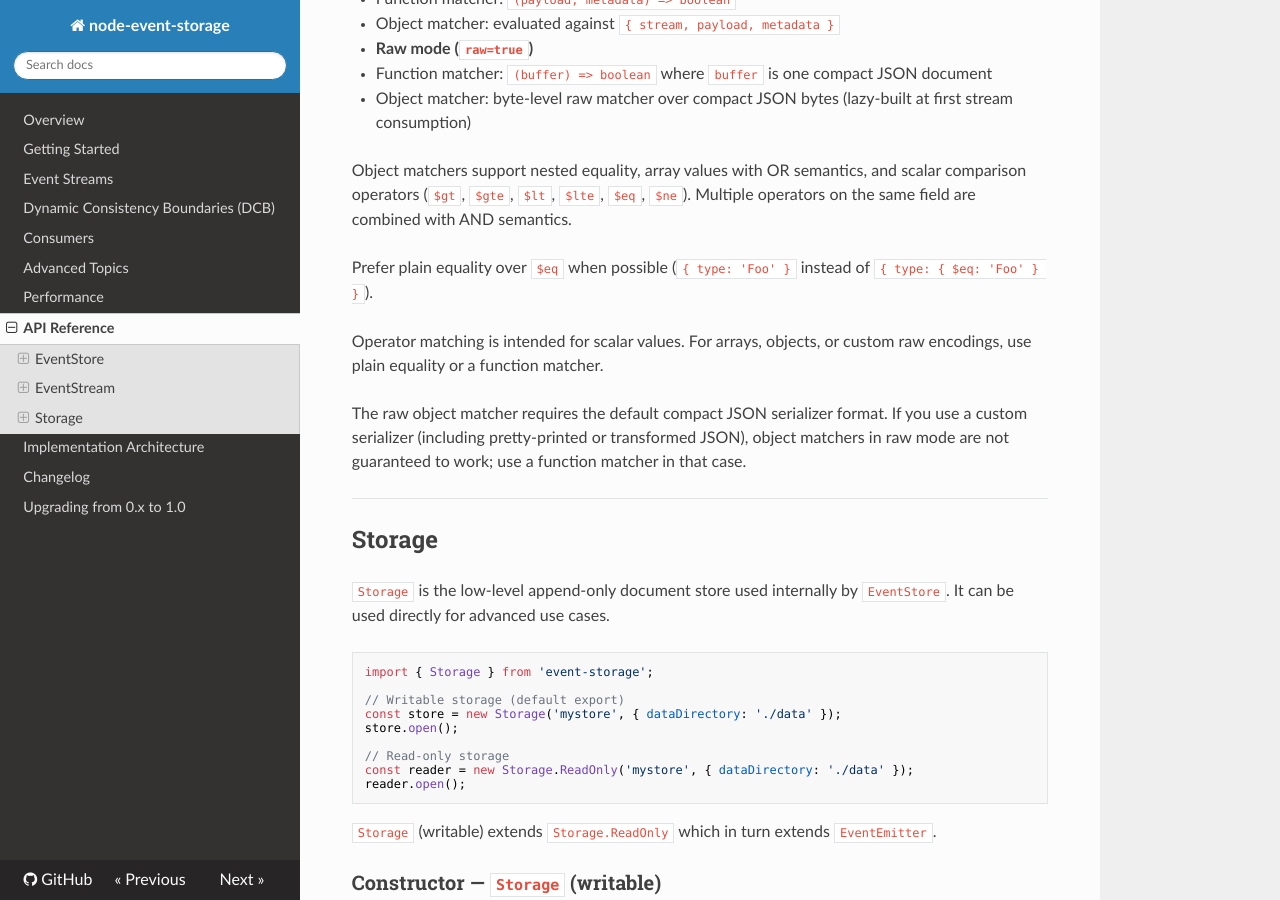
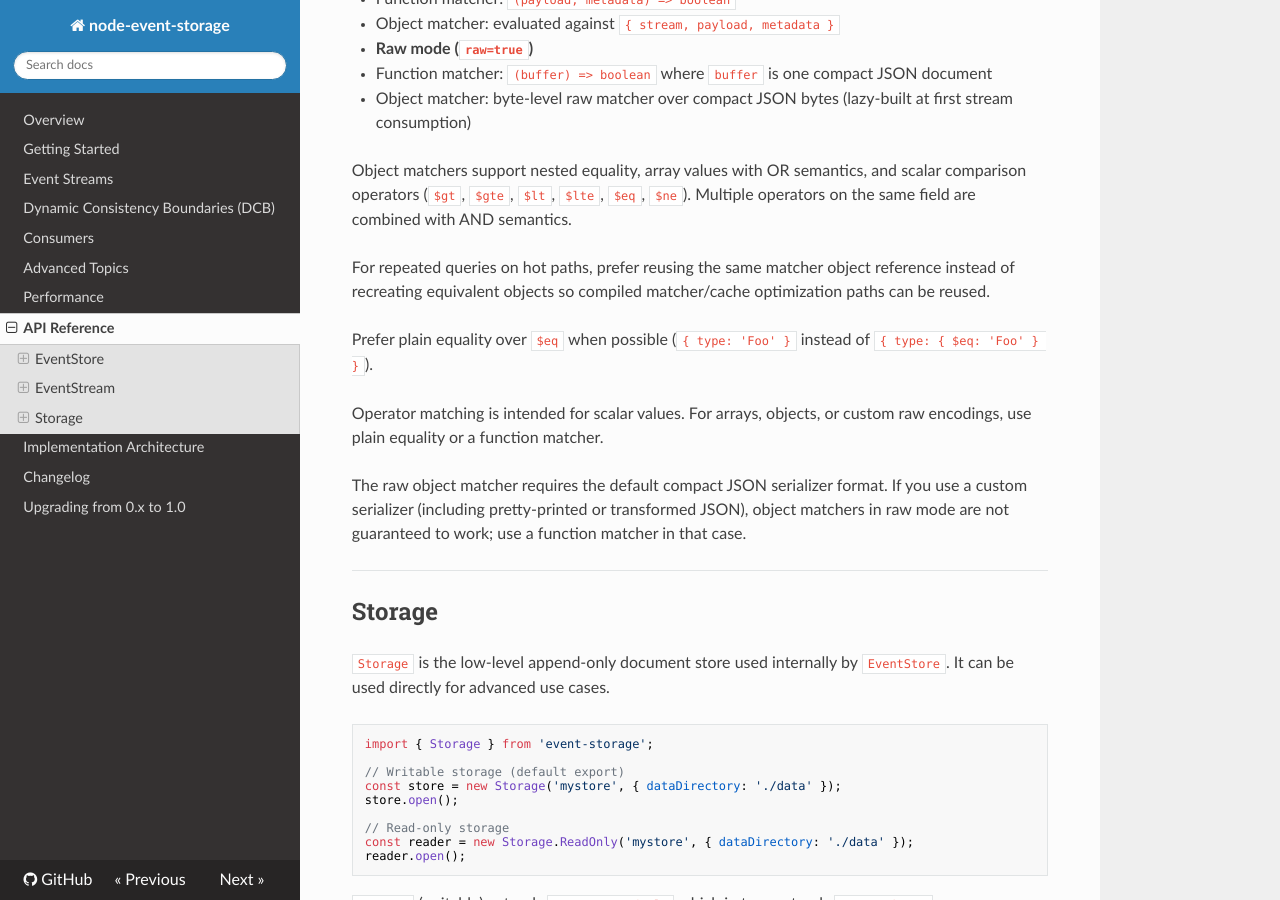
Before and after one commit to albe/node-event-storage, an MkDocs documentation site: the page built from docs/api.md, in a window 1280 px wide and 900 px high, scrolled down 11613 px. Built offline with MkDocs 1.6.1, drawn with Linux system fonts in a browser that asks for light colours; nearby versions of some CDN libraries.

Commit message:
Document matcher object reuse guidance

```diff
--- a/docs/api.md
+++ b/docs/api.md
@@ -546,6 +546,8 @@ Matcher behavior differs by mode:
 
 Object matchers support nested equality, array values with OR semantics, and scalar comparison operators (`$gt`, `$gte`, `$lt`, `$lte`, `$eq`, `$ne`). Multiple operators on the same field are combined with AND semantics.
 
+For repeated queries on hot paths, prefer reusing the same matcher object reference instead of recreating equivalent objects so compiled matcher/cache optimization paths can be reused.
+
 Prefer plain equality over `$eq` when possible (`{ type: 'Foo' }` instead of `{ type: { $eq: 'Foo' } }`).
 
 Operator matching is intended for scalar values. For arrays, objects, or custom raw encodings, use plain equality or a function matcher.
```
Also changed, not shown: README.md (+2 -0 lines).
